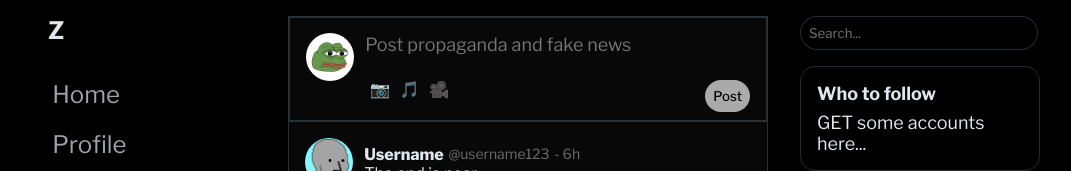
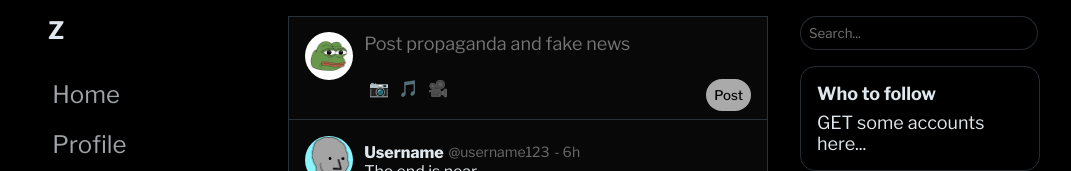
Before and after one commit to norsto/idg2001-o1-ttwitter, a React (Vite) app in the folder frontend/: page / in a window 1280 px wide. Shown: the top 171 px of the page, without its empty margins (96-1167 px from the left). Built offline with nearby package versions, Linux system fonts and the light colour scheme.

Commit message:
forgot to remove border on post

```diff
--- a/frontend/src/ui-components/Feed/Feed.module.css
+++ b/frontend/src/ui-components/Feed/Feed.module.css
@@ -10,7 +10,6 @@
 .feed__post {
   display: flex;
   align-items: center;
-  border: 1px solid rgba(101, 119, 134, 0.368627451);
   padding: 1rem;
   padding-bottom: 0.5rem;
 }
--- a/frontend/src/ui-components/Feed/Feed.module.scss
+++ b/frontend/src/ui-components/Feed/Feed.module.scss
@@ -12,7 +12,6 @@
     &__post {
         display: flex;
         align-items: center;
-        border: 1px solid $border;
         padding: 1rem;
         padding-bottom: 0.5rem;
 
```
Also changed, not shown: 1 other file (tests, documents, lock files or other folders).
